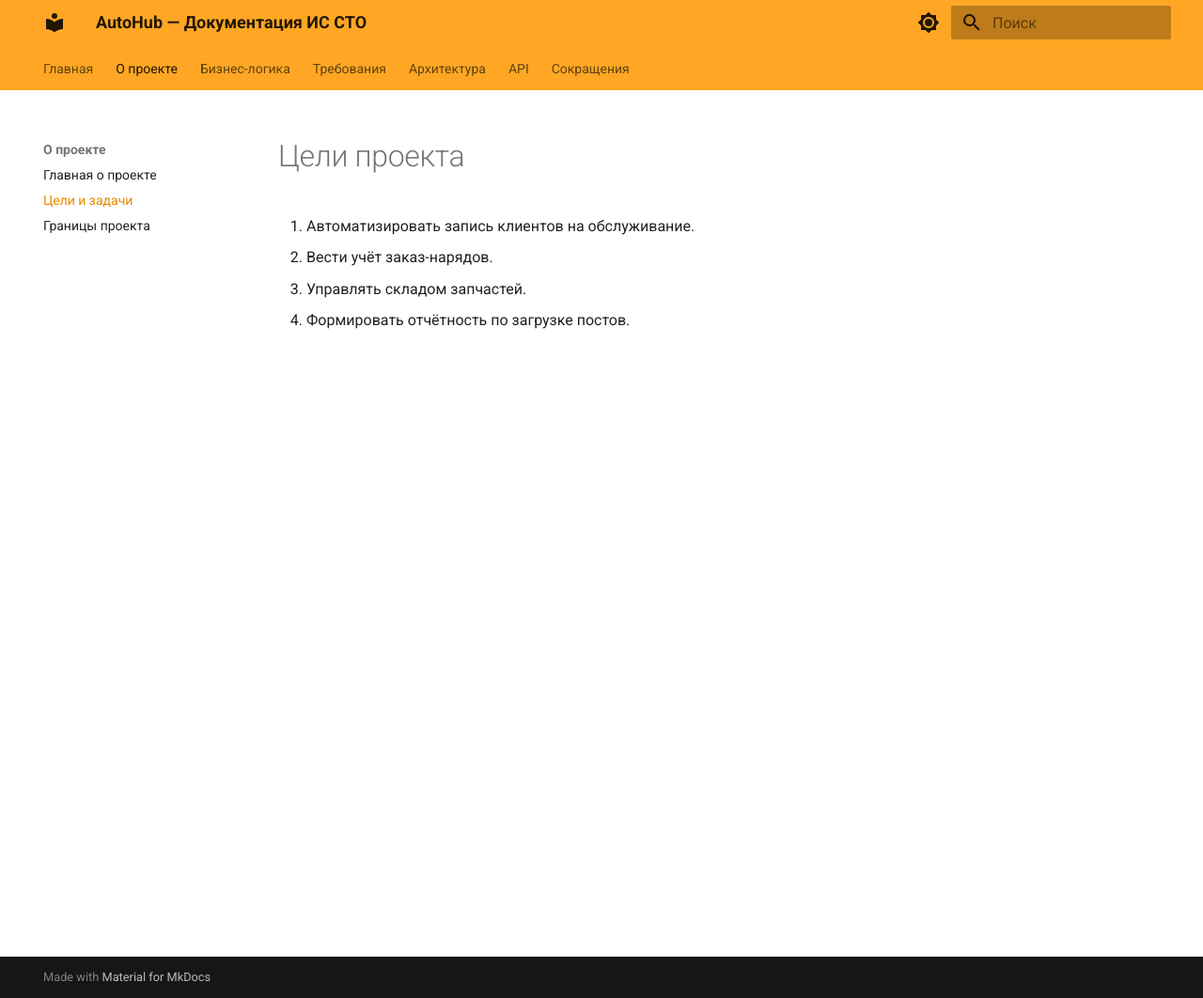
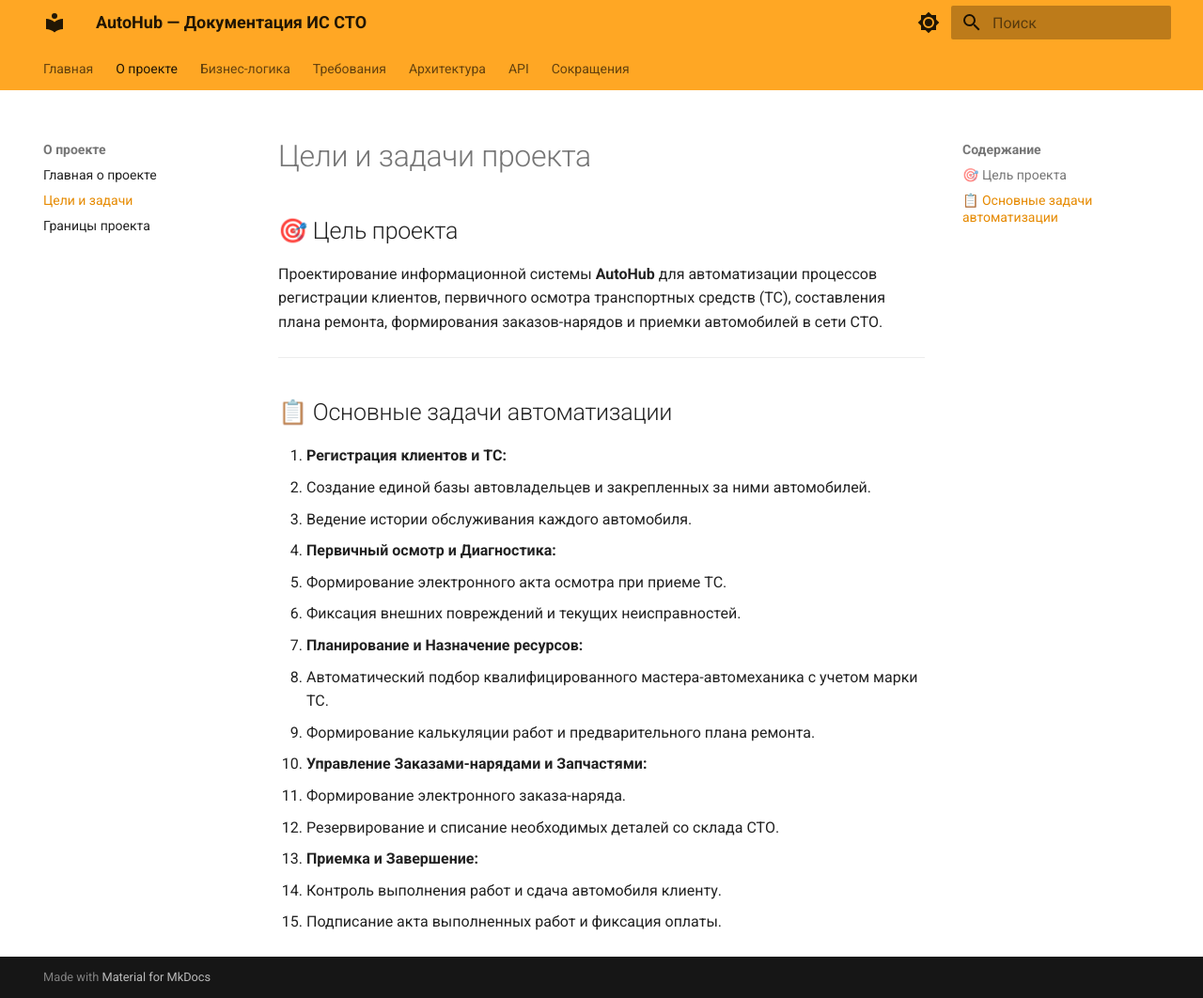
Before and after one commit to IggyKuz/AutoHub-Docs, an MkDocs documentation site: the page built from docs/about/goals.md, in a window 1280 px wide and 1062 px high. Shown: the whole window at 94% size. Built offline with MkDocs 1.6.1 and Material for MkDocs 9.7.7, drawn with Linux system fonts in a browser that asks for light colours.

Commit message:
Update goals.md

```diff
--- a/docs/about/goals.md
+++ b/docs/about/goals.md
@@ -1,6 +1,28 @@
-# Цели проекта
+# Цели и задачи проекта
 
-1. Автоматизировать запись клиентов на обслуживание.
-2. Вести учёт заказ-нарядов.
-3. Управлять складом запчастей.
-4. Формировать отчётность по загрузке постов.
+## 🎯 Цель проекта
+Проектирование информационной системы **AutoHub** для автоматизации процессов регистрации клиентов, первичного осмотра транспортных средств (ТС), составления плана ремонта, формирования заказов-нарядов и приемки автомобилей в сети СТО.
+
+---
+
+## 📋 Основные задачи автоматизации
+
+1. **Регистрация клиентов и ТС:**
+   * Создание единой базы автовладельцев и закрепленных за ними автомобилей.
+   * Ведение истории обслуживания каждого автомобиля.
+
+2. **Первичный осмотр и Диагностика:**
+   * Формирование электронного акта осмотра при приеме ТС.
+   * Фиксация внешних повреждений и текущих неисправностей.
+
+3. **Планирование и Назначение ресурсов:**
+   * Автоматический подбор квалифицированного мастера-автомеханика с учетом марки ТС.
+   * Формирование калькуляции работ и предварительного плана ремонта.
+
+4. **Управление Заказами-нарядами и Запчастями:**
+   * Формирование электронного заказа-наряда.
+   * Резервирование и списание необходимых деталей со склада СТО.
+
+5. **Приемка и Завершение:**
+   * Контроль выполнения работ и сдача автомобиля клиенту.
+   * Подписание акта выполненных работ и фиксация оплаты.
```
